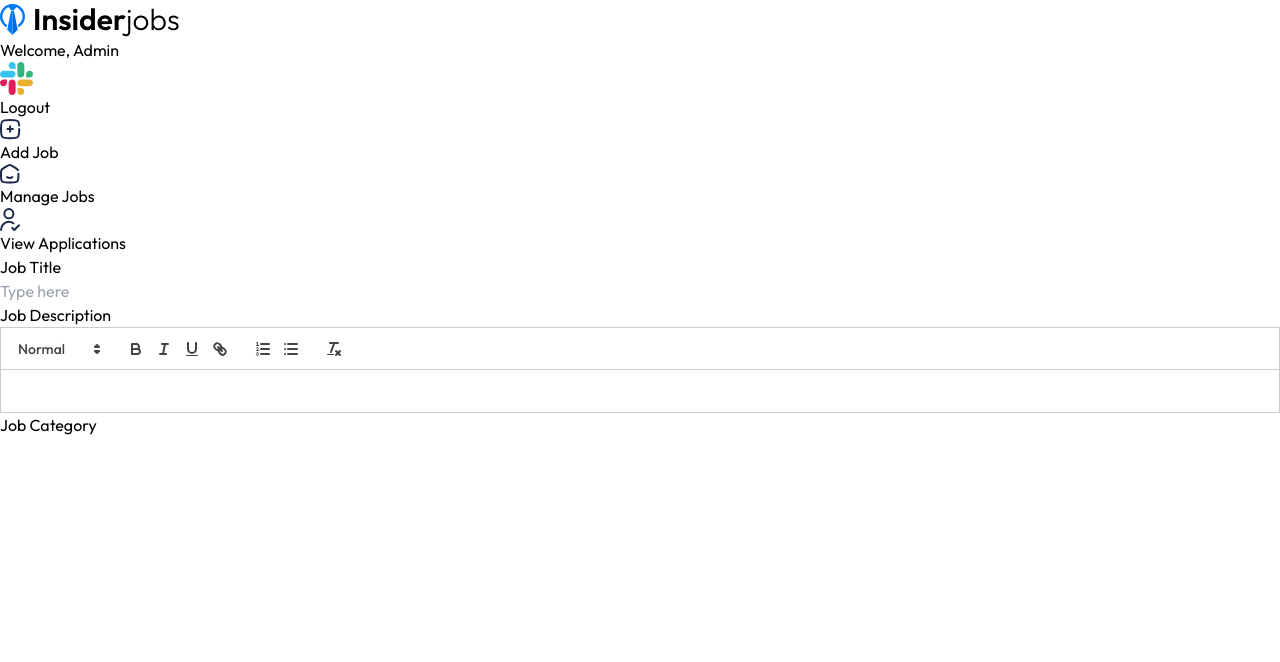
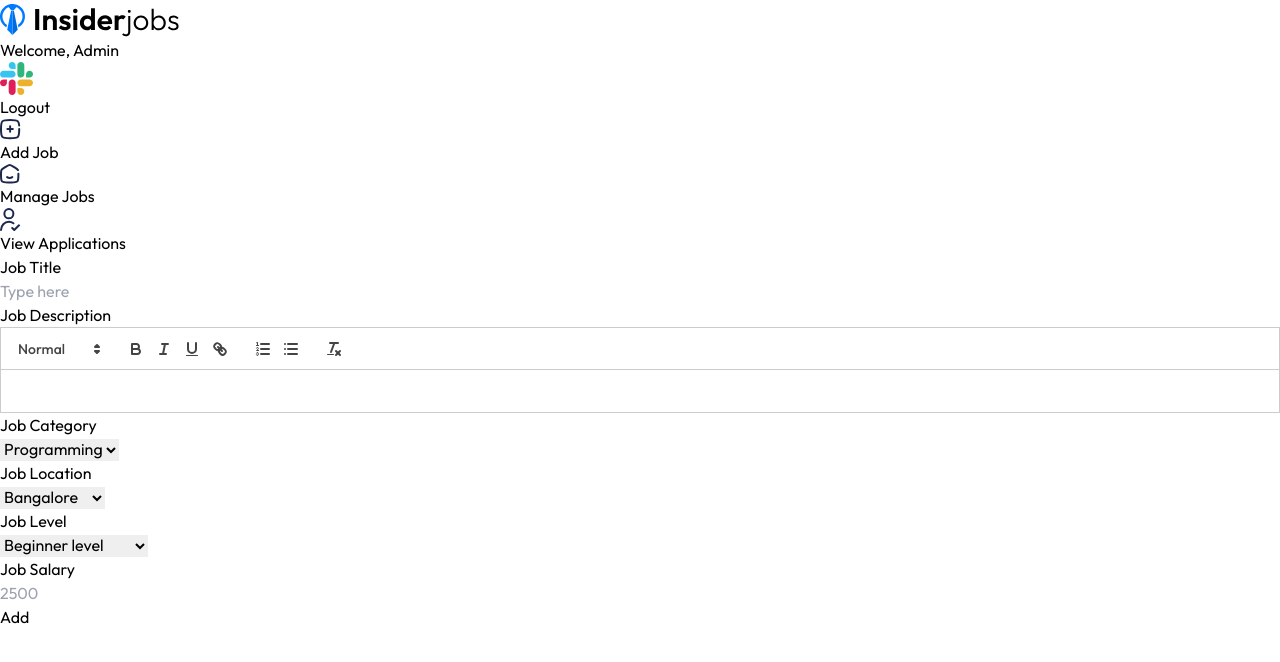
Before and after one commit to RATHODKAUSHAL/InsiderJobs, a React (Vite) app in the folder JobPortal/: page /dashboard/add-job in a window 1280 px wide. Shown: the top 662 px of the page. Built offline with nearby package versions, Linux system fonts and the light colour scheme.

Commit message:
Dashboard Add Section created

```diff
--- a/JobPortal/src/assets/assets.js
+++ b/JobPortal/src/assets/assets.js
@@ -913,5 +913,38 @@ export const jobsData = [
         salary: 102000,
         date: 1729681667114,
         category: "Programming",
+    },
+    {
+        _id: '24',
+        title: "Laravel Developer",
+        location: "Ahmedabad",
+        level: "Intermediate Level",
+        companyId: {
+            "_id": "670e4d25ca9fda8f1bf359b9",
+            "name": "Maze Technolabs",
+            "email": "mazetech@demo.com",
+            "image": company_icon,
+        },
+        description: `
+        <p>Join our technology team as a Laravel Developer, where you will be responsible for designing and managing our cloud infrastructure. You will collaborate with development and operations teams to ensure the efficient deployment and scaling of applications.</p>
+        <h2><strong>Key Responsibilities</strong></h2>
+        <ol>
+            <li>Design and implement cloud solutions using AWS, Azure, or Google Cloud Platform.</li>
+            <li>Monitor and optimize cloud resources for performance and cost efficiency.</li>
+            <li>Work with DevOps teams to automate deployment processes.</li>
+            <li>Ensure cloud security and compliance with industry standards.</li>
+            <li>Provide technical support and troubleshooting for cloud-based applications.</li>
+        </ol>
+        <h2><strong>Skills Required</strong></h2>
+        <ol>
+            <li>Experience with cloud platforms and services.</li>
+            <li>Proficiency in scripting languages such as Python or Bash.</li>
+            <li>Strong understanding of networking concepts and security.</li>
+            <li>Experience with container orchestration tools like Kubernetes.</li>
+            <li>Good problem-solving skills and attention to detail.</li>
+        </ol>`,
+        salary: 102000,
+        date: 1729681667114,
+        category: "Programming",
     }
 ];
--- a/JobPortal/src/pages/AddJob.jsx
+++ b/JobPortal/src/pages/AddJob.jsx
@@ -1,5 +1,6 @@
 import React, { useEffect, useRef, useState } from 'react'
 import Quill from 'quill'
+import { JobCategories, JobLocations } from '../assets/assets'
 const AddJob = () => {
     const [title, setTitle] = useState('')
     const [location, setLoaction] = useState('Bangalore')
@@ -19,23 +20,61 @@ const AddJob = () => {
         }
     },[])
   return (
-    <form action="">
-        <div>
-            <p>Job Title</p>
+    <form action="" className='container p-4 flex flex-col w-full items-start gap-3'>
+        <div className='w-full'>
+            <p className='mb-2'>Job Title</p>
             <input type="text" placeholder='Type here'
-            onChange={e => setTitle(e.target.value)} value={title} required/>
+            onChange={e => setTitle(e.target.value)} value={title} required
+            className='w-full max-w-lg px-3 py-2 border-2 border-gray-300 rounded'/>
         </div>
-        <div>
-            <p>Job Description</p>
+        <div className='w-full max-w-lg'>
+            <p className='my-2'>Job Description</p>
             <div ref={editorRef}>
 
             </div>
         </div>
-        <div>
+        <div className='flex -flex-col sm:flex-row gap-2 w-ful sm:gap-8'>
+            {/* job Category */}
             <div>
-                <p>Job Category</p>
+                <p className='mb-2'>Job Category</p>
+                <select className='w-full px-3 py-2 border-2 border-gray-300 rounded' onChange={e => setCategory(e.target.value)} name="" id="">
+                    {
+                        JobCategories.map((category, index) => (
+                            <option key={index} value={category}>{category}</option>
+                        ))
+                    }
+                </select>
+            </div>
+            {/* job location */}
+            <div>
+                <p className='mb-2'>Job Location</p>
+                <select className='w-full px-3 py-2 border-2 border-gray-300 rounded' onChange={e => setLoaction(e.target.value)} name="" id="">
+                    {
+                        JobLocations.map((location, index) => (
+                            <option key={index} value={location}>{location}</option>
+                        ))
+                    }
+                </select>
+            </div>
+            {/* job Level */}
+            <div>
+                <p className='mb-2'>Job Level</p>
+                <select className='w-full px-3 py-2 border-2 border-gray-300 rounded' onChange={e => setLevel(e.target.value)} name="" id="">
+                    <option value="Beginner level">Beginner level</option>
+                    <option value="Intermediate level">Intermediate level</option>
+                    <option value="Senior level">Senior level</option>
+                </select>
             </div>
         </div>
+
+        {/* salary */}
+        <div>
+            <p className='mb-2'>Job Salary</p>
+            <input min={0} className='w-full px-3 py-2 border-2 border-gray-300 rounded sm:w-[120px]' onChange={e => setSalary(e.target.value)} type="number" placeholder='2500' />
+        </div>
+
+        {/* button */}
+        <button className='w-28 py-3 mt-4 bg-black text-white rounded-full'>Add</button>
     </form>
   )
 }
```
